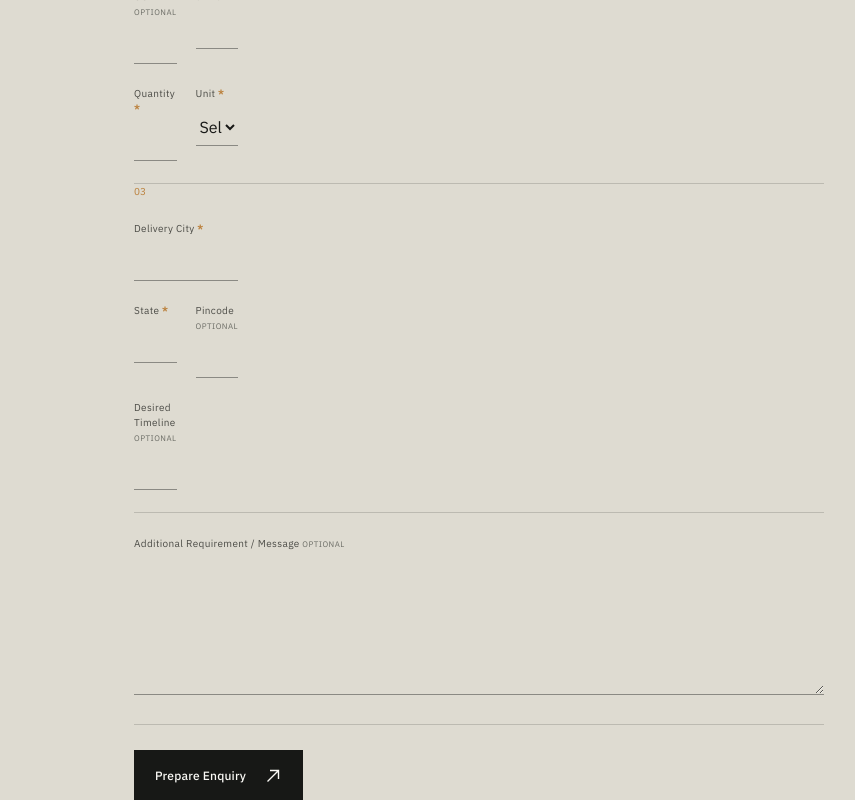
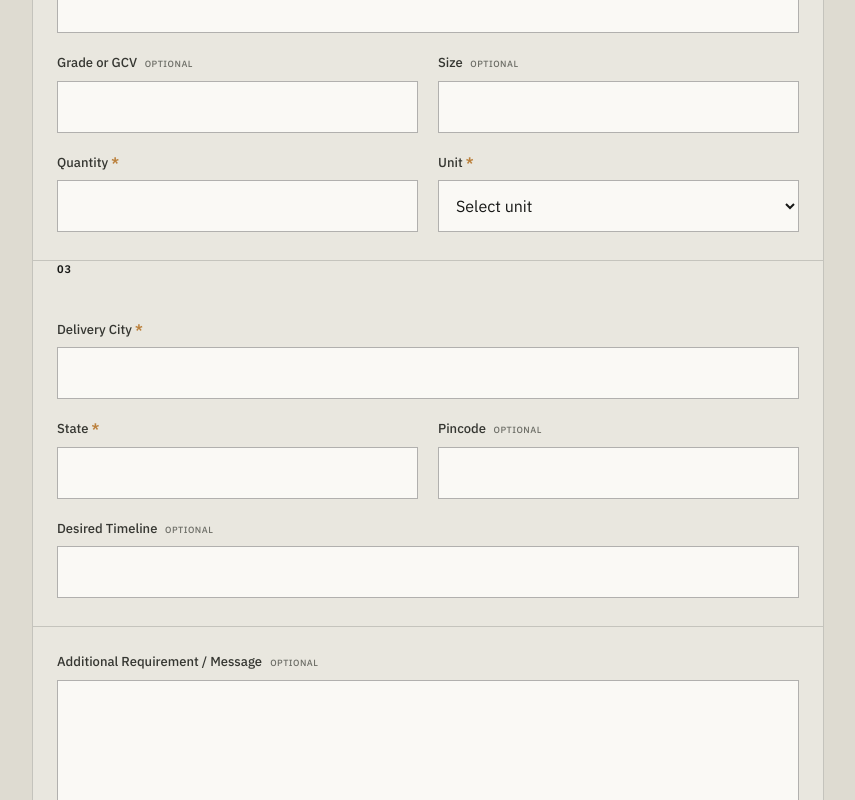
Before and after one commit to thebenmerlin/Star-Energies, a Next.js app: page /contact in a window 1280 px wide. Shown: the part 1200-2000 px from the top of the page, without its empty margins (416-1271 px from the left). Built offline with nearby package versions, Linux system fonts and the light colour scheme.

Commit message:
Make quote form fully usable

```diff
--- a/app/globals.css
+++ b/app/globals.css
@@ -333,3 +333,123 @@ a:focus-visible, button:focus-visible, input:focus-visible, textarea:focus-visib
     column-gap: 32px;
   }
 }
+
+/* Quote form: designed as an input surface first, not as decorative lines. */
+.quote-form {
+  grid-column: 5 / -1;
+  border: 1px solid var(--line);
+  border-top: 2px solid var(--ink);
+  background: rgba(250, 249, 245, .38);
+}
+
+.quote-form__head {
+  min-height: auto;
+  grid-template-columns: minmax(150px, .8fr) minmax(0, 1.2fr);
+  padding: 19px 24px;
+}
+
+.quote-form__group {
+  display: block;
+  padding: 25px 24px 28px;
+}
+
+.quote-form__group legend {
+  margin-bottom: 17px;
+  color: var(--ink);
+  font-size: 11px;
+  font-weight: 600;
+  letter-spacing: .075em;
+}
+
+.quote-form__fields {
+  grid-template-columns: repeat(2, minmax(0, 1fr));
+  gap: 20px;
+}
+
+.quote-form__field {
+  min-width: 0;
+}
+
+.quote-form__field > span,
+.quote-form__message > span {
+  margin-bottom: 8px;
+  color: #353631;
+  font-size: 13px;
+  font-weight: 500;
+  letter-spacing: 0;
+}
+
+.quote-form__field > span em,
+.quote-form__message em {
+  margin-left: 5px;
+  font-size: 9px;
+  letter-spacing: .055em;
+}
+
+.quote-form input,
+.quote-form select,
+.quote-form textarea {
+  border: 1px solid rgba(23, 24, 22, .32);
+  background: var(--paper);
+  font-size: 16px;
+  line-height: 1.35;
+}
+
+.quote-form input,
+.quote-form select {
+  height: 52px;
+  padding: 0 13px;
+}
+
+.quote-form textarea {
+  min-height: 132px;
+  padding: 13px;
+}
+
+.quote-form input:hover,
+.quote-form select:hover,
+.quote-form textarea:hover {
+  border-color: rgba(23, 24, 22, .62);
+}
+
+.quote-form input:focus,
+.quote-form select:focus,
+.quote-form textarea:focus {
+  border-color: var(--amber);
+  box-shadow: inset 0 0 0 1px var(--amber);
+}
+
+.quote-form__message {
+  padding: 25px 24px 28px;
+}
+
+.quote-form__submit {
+  padding: 25px 24px 26px;
+}
+
+@media (min-width: 621px) and (max-width: 980px) {
+  .quote-form {
+    grid-column: 1 / -1;
+  }
+}
+
+@media (max-width: 620px) {
+  .quote-form {
+    margin-top: 48px;
+  }
+
+  .quote-form__head {
+    padding: 18px;
+  }
+
+  .quote-form__group,
+  .quote-form__message,
+  .quote-form__submit {
+    padding-right: 18px;
+    padding-left: 18px;
+  }
+
+  .quote-form__fields {
+    grid-template-columns: minmax(0, 1fr);
+  }
+}
--- a/components/quote-form.tsx
+++ b/components/quote-form.tsx
@@ -4,6 +4,13 @@ import { FormEvent, useState } from "react";
 import { Arrow } from "./arrow";
 
 type Status = "idle" | "error" | "success";
+
+const wideFields = new Set([
+  "coalRequirement",
+  "deliveryCity",
+  "whatsapp",
+  "timeline",
+]);
 
 const fieldGroups = [
   [
@@ -65,7 +72,7 @@ export function QuoteForm() {
           <legend>{String(groupIndex + 1).padStart(2, "0")}</legend>
           <div className="quote-form__fields">
             {group.map((field) => (
-              <label className={field.name === "coalRequirement" || field.name === "deliveryCity" ? "quote-form__field quote-form__field--wide" : "quote-form__field"} key={field.name}>
+              <label className={wideFields.has(field.name) ? "quote-form__field quote-form__field--wide" : "quote-form__field"} key={field.name}>
                 <span>{field.label}{field.required && <b> *</b>}{field.optional && <em> OPTIONAL</em>}</span>
                 {field.type === "select" ? (
                   <select name={field.name} defaultValue="" required={field.required}><option value="" disabled>Select unit</option><option>Tonnes</option><option>MT</option><option>Other</option></select>
```
